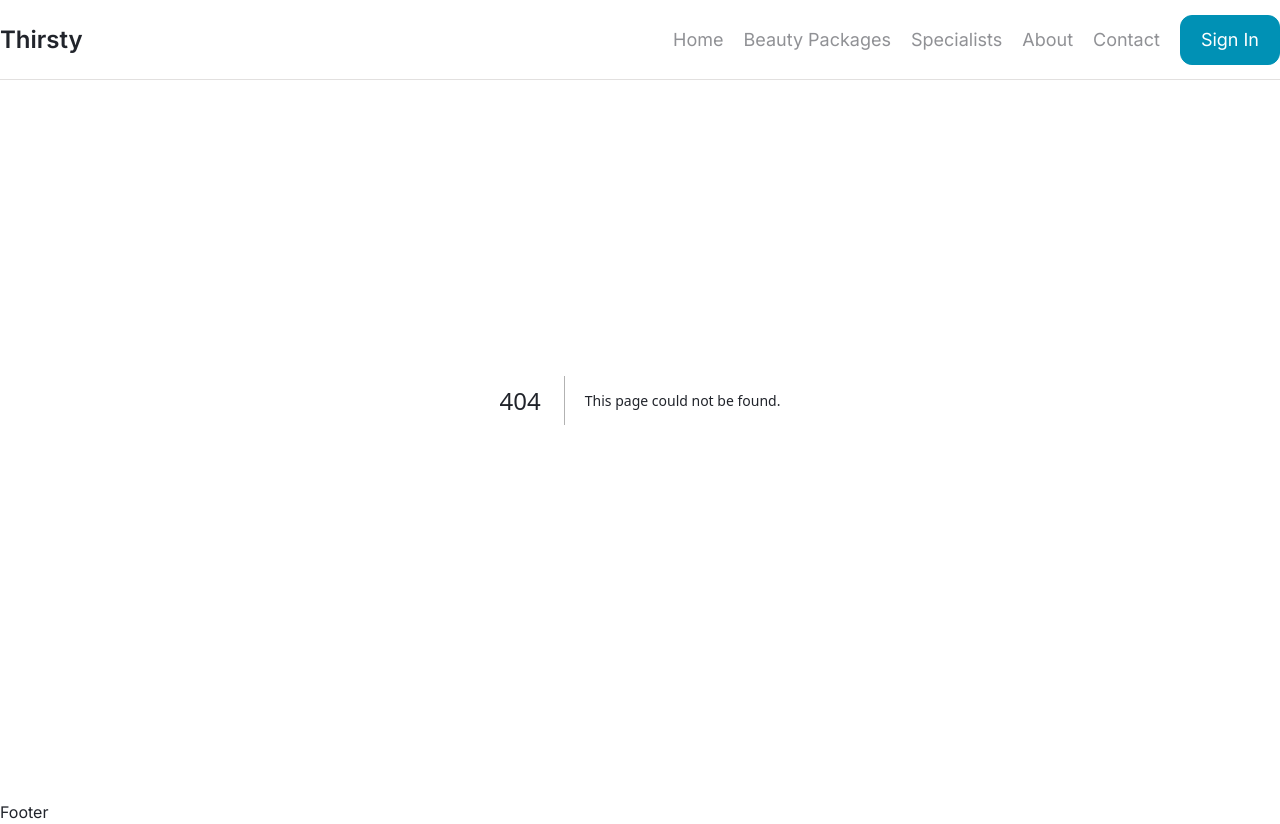
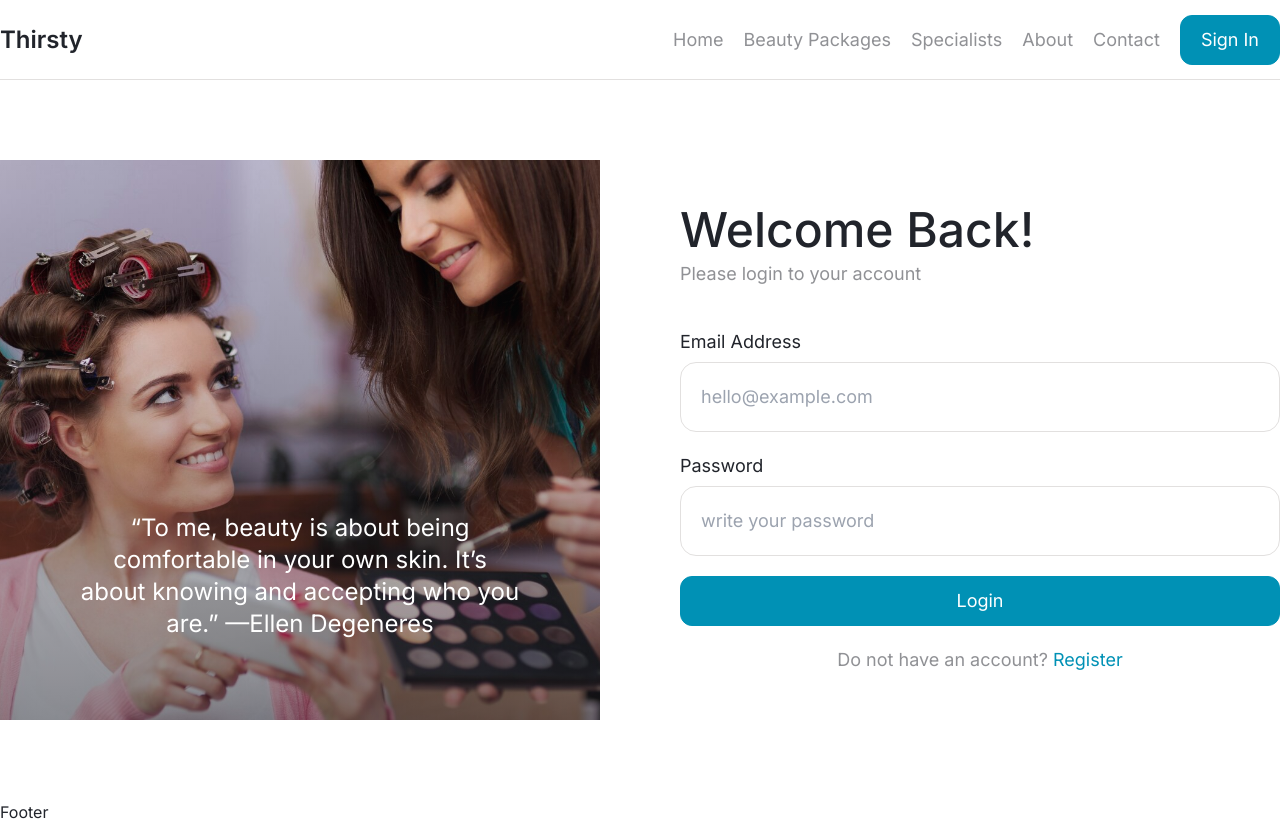
Before and after one commit to arifnextdev/thirsty-client, a Next.js app: page /sign-in in a window 1280 px wide. Before the commit this address had no page. Built offline with nearby package versions, Linux system fonts and the light colour scheme.

Commit message:
sign page done

```diff
--- /dev/null
+++ b/app/(auth)/sign-in/_components/SignIn.tsx
@@ -0,0 +1,14 @@
+import React from 'react';
+import SingInPicture from './SingInPicture';
+import SignInForm from './SignInForm';
+
+const SignIn = () => {
+  return (
+    <section className='sp container grid h-[calc(100vh-5rem)] grid-cols-2 items-center gap-20'>
+      <SingInPicture />
+      <SignInForm />
+    </section>
+  );
+};
+
+export default SignIn;
--- /dev/null
+++ b/app/(auth)/sign-in/_components/SignInForm.tsx
@@ -0,0 +1,54 @@
+'use client';
+import Button, { buttonVariants } from '@/app/components/ui/Button';
+import Link from 'next/link';
+import React, { useState } from 'react';
+
+const SignInForm = () => {
+  const [formData, setFormData] = useState({ email: '', password: '' });
+  return (
+    <div className='flex flex-col gap-10 '>
+      <div className='flex flex-col gap-1.5'>
+        <h2>Welcome Back!</h2>
+        <p className='text-black/50'>Please login to your account</p>
+      </div>
+
+      <form className='flex w-full flex-col gap-5 text-lg'>
+        <div className='flex flex-col items-start gap-1.5 '>
+          <label htmlFor='email' className='cursor-pointer'>
+            Email Address
+          </label>
+          <input
+            type='email'
+            id='email'
+            placeholder='hello@example.com'
+            className='w-full rounded-2xl border border-gray bg-transparent p-5 outline-none focus:border-blue '
+          />
+        </div>
+        <div className='flex flex-col items-start gap-1.5 '>
+          <label htmlFor='password' className='cursor-pointer'>
+            Password
+          </label>
+          <input
+            type='password'
+            id='password'
+            placeholder='write your password'
+            className='w-full rounded-2xl border border-gray bg-transparent p-5 outline-none focus:border-blue '
+          />
+        </div>
+
+        <Button variant={'secondary'} type='submit'>
+          Login
+        </Button>
+
+        <p className='text-center'>
+          <span className='text-black/50'>Do not have an account?</span>{' '}
+          <Link href={'/sign-up'} className='link-item text-blue'>
+            Register
+          </Link>
+        </p>
+      </form>
+    </div>
+  );
+};
+
+export default SignInForm;
--- /dev/null
+++ b/app/(auth)/sign-in/_components/SingInPicture.tsx
@@ -0,0 +1,26 @@
+import Overlay from '@/app/components/ui/Overlay';
+import Image from 'next/image';
+import React from 'react';
+
+const SingInPicture = () => {
+  return (
+    <div className='relative h-full overflow-hidden'>
+      <Image
+        src={'/assets/images/sign-in-picture.jpg'}
+        alt='image'
+        width={720}
+        height={1280}
+        className='h-full w-full object-cover'
+      />
+      <Overlay />
+      <div className='absolute bottom-0 left-0 top-0 z-[2] flex h-full w-full items-end p-20 text-center text-white'>
+        <h3>
+          “To me, beauty is about being comfortable in your own skin. It’s about
+          knowing and accepting who you are.” —Ellen Degeneres
+        </h3>
+      </div>
+    </div>
+  );
+};
+
+export default SingInPicture;
--- /dev/null
+++ b/app/(auth)/sign-in/page.tsx
@@ -0,0 +1,12 @@
+import React from 'react';
+import SignIn from './_components/SignIn';
+
+const SignInPage = () => {
+  return (
+    <main>
+      <SignIn />
+    </main>
+  );
+};
+
+export default SignInPage;
--- a/app/beauty-packages/_components/BeautyPackages.tsx
+++ b/app/beauty-packages/_components/BeautyPackages.tsx
@@ -29,7 +29,7 @@ const BeautyPackages: React.FC<beautyPackagesProps> = ({ native }) => {
       {error && <Error error={error.message} />}
       {beautyPackages && (
         <>
-          <div className='gap-10- grid grid-cols-1 md:grid-cols-2 xl:grid-cols-3 2xl:grid-cols-4'>
+          <div className='grid grid-cols-1 gap-10 md:grid-cols-2 xl:grid-cols-3 2xl:grid-cols-4'>
             {/* Beauty Packages  */}
 
             {native &&
--- /dev/null
+++ b/app/specialists/[id]/page.tsx
@@ -0,0 +1,38 @@
+'use client';
+
+import Button from '@/app/components/ui/Button';
+import Error from '@/app/components/ui/Error';
+import Loading from '@/app/components/ui/Loading';
+import useFetch from '@/hooks/useFetch';
+import { useRouter } from 'next/navigation';
+import SpecialistItem from '../_components/SpecialistItem';
+
+const SpecialistsDetalsPage = ({ params }: { params: { id: string } }) => {
+  const {
+    data: specialistItem,
+    isLoading,
+    error,
+  } = useFetch(`/api/specialists/${params.id}`);
+
+  const router = useRouter();
+
+  return (
+    <main>
+      {isLoading && (
+        <div className='flex min-h-screen items-center justify-center'>
+          <Loading isLoading={isLoading} />
+        </div>
+      )}
+      {error && (
+        <div className='flex min-h-screen flex-col items-center justify-center gap-5'>
+          <Error error={error.message} />
+          <Button onClick={() => router.back()}>Go Back</Button>
+        </div>
+      )}
+
+      {specialistItem && <SpecialistItem item={specialistItem} />}
+    </main>
+  );
+};
+
+export default SpecialistsDetalsPage;
--- /dev/null
+++ b/app/specialists/_components/SpecialistItem.tsx
@@ -0,0 +1,11 @@
+import { speciallisType } from '@/types/specialists';
+
+interface SpecialistItemProps {
+  item: speciallisType;
+}
+
+const SpecialistItem: React.FC<SpecialistItemProps> = ({ item }) => {
+  return <section className='sp container'>{item.name}</section>;
+};
+
+export default SpecialistItem;
--- a/app/specialists/_components/SpecialistsCard.tsx
+++ b/app/specialists/_components/SpecialistsCard.tsx
@@ -33,7 +33,7 @@ const SpecialistsCard: React.FC<SpecialistsCardProps> = ({ specialist }) => {
         <p className='text-black/70'>{specialist.bio.substring(0, 50)}</p>
         <div className='flex items-center justify-between gap-2.5'>
           <Link
-            href={`/beauty-packages/${specialist._id}`}
+            href={`/specialists/${specialist._id}`}
             className={cn(
               buttonVariants({
                 variant: 'secondary',
```
Also changed, not shown: public/assets/images/sign-in-picture.jpg (added).
